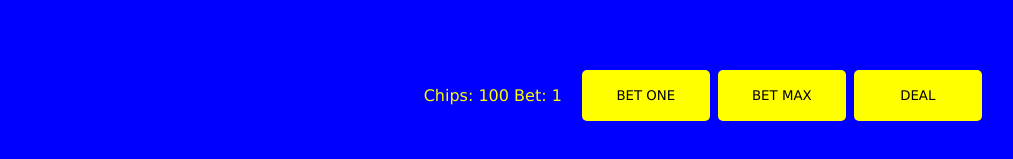
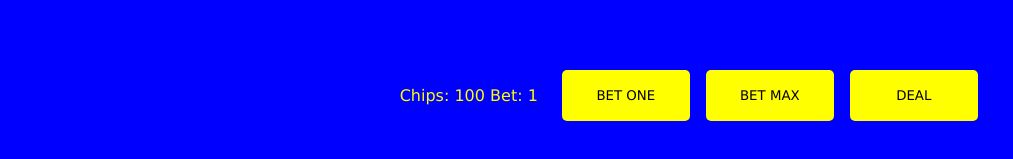
Before and after one commit to Milo-Piazza/akqj10, a React (Create React App) app: page / in a window 1280 px wide. Shown: the part 577-736 px from the top of the page, without its empty margins (147-1160 px from the left). Built offline with nearby package versions, Linux system fonts and the light colour scheme.

Commit message:
Space out betting buttons a bit more

```diff
--- a/src/styles/pokergame.css
+++ b/src/styles/pokergame.css
@@ -79,8 +79,8 @@ button:hover {
 }
 
 .betButton {
-    margin-left: 4px;
-    margin-right: 4px;
+    margin-left: 8px;
+    margin-right: 8px;
     width: 10%;
     border-style: none;
     border-radius: 5px;
@@ -89,8 +89,8 @@ button:hover {
 }
 
 .drawButton {
-    margin-left: 4px;
-    margin-right: 4px;
+    margin-left: 8px;
+    margin-right: 8px;
     width: 10%;
     border-style: none;
     border-radius: 5px;
```
